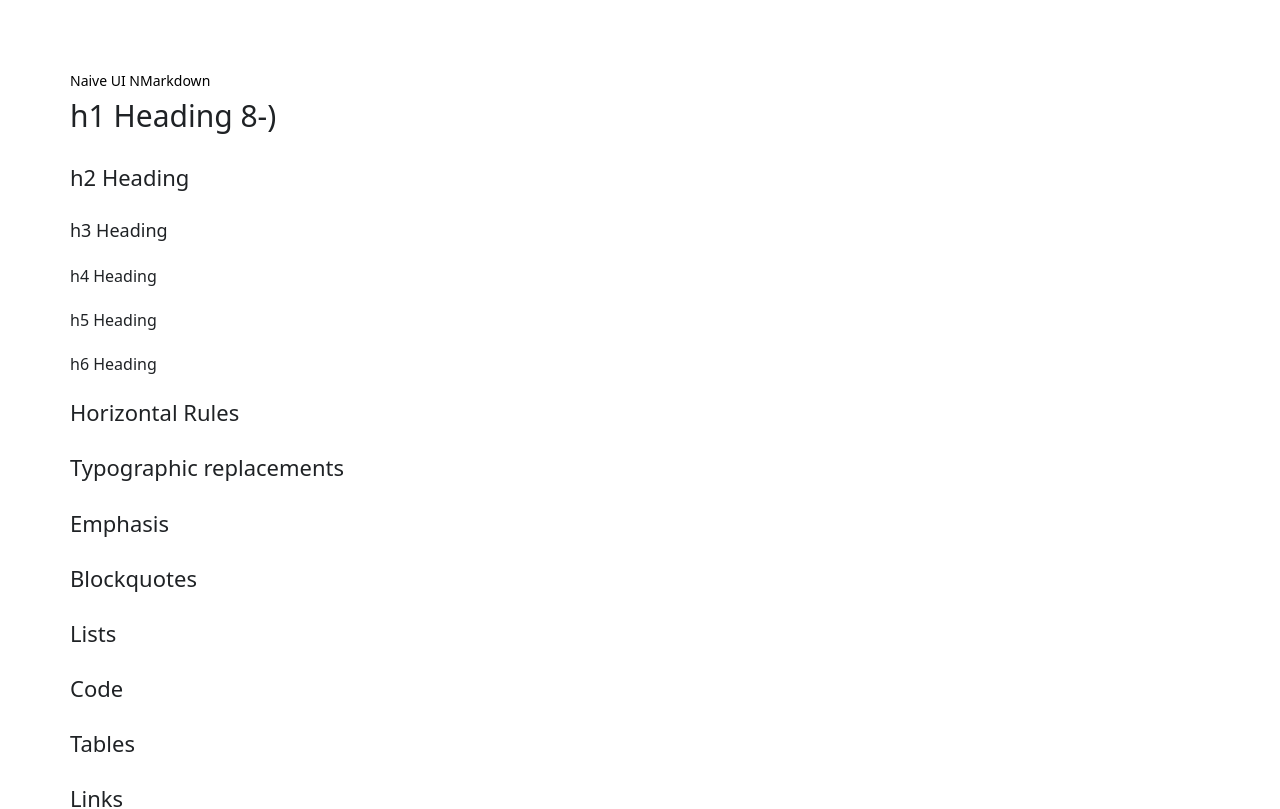
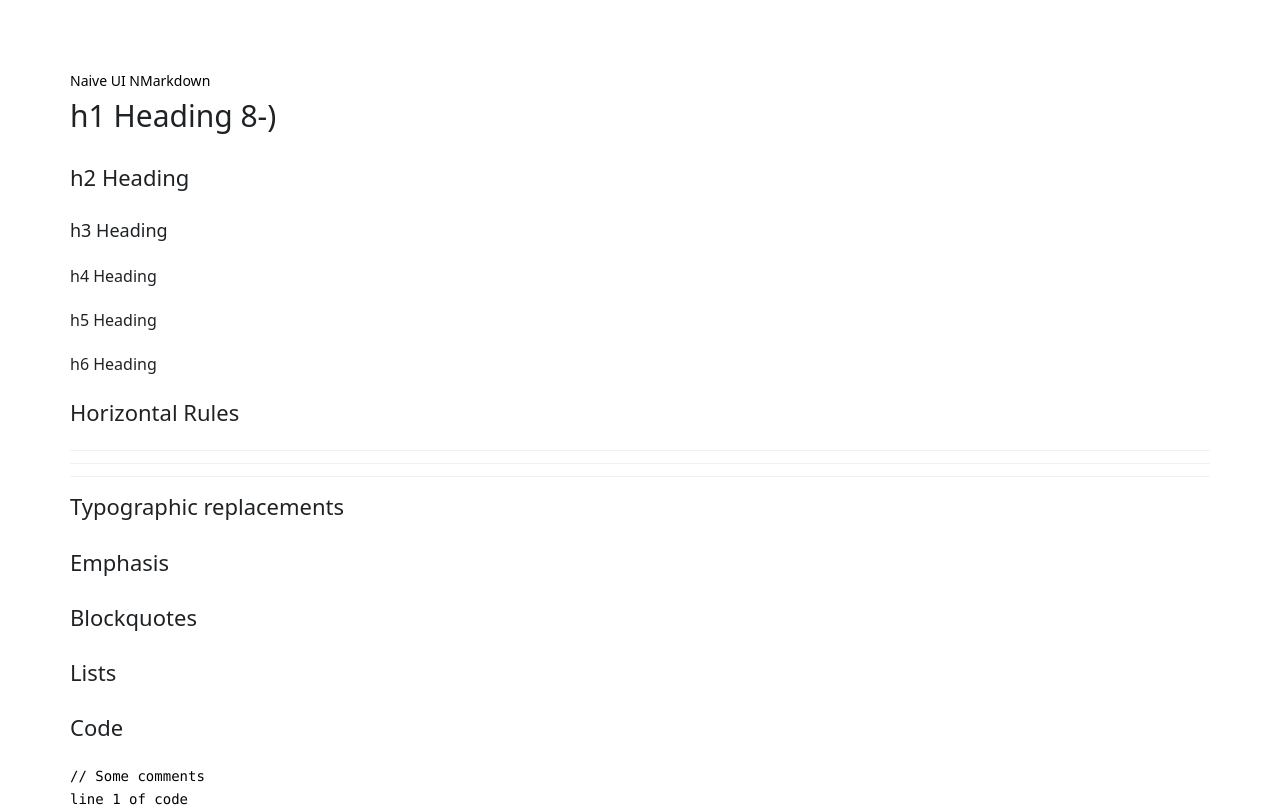
Before and after one commit to rwv/naive-ui-n-markdown, a Vue app: page / in a window 1280 px wide. Shown: the top 809 px of the page. Built offline with nearby package versions, Linux system fonts and the light colour scheme.

Commit message:
add text heading code and hr

```diff
--- a/src/components/NMarkdown.vue
+++ b/src/components/NMarkdown.vue
@@ -1,14 +1,13 @@
 <template>
   <div v-for="(item, index) in parsed" :key="index">
-    <component :is="renderFunction(item)">
-    </component>
+    <component :is="renderFunction(item)"> </component>
   </div>
 </template>
 
 <script setup lang="ts">
 import { marked, type Token } from "marked";
 import { computed, h, type Component } from "vue";
-import { NH1, NH2, NH3, NH4, NH5, NH6 } from "naive-ui";
+import { NH1, NH2, NH3, NH4, NH5, NH6, NCode, NHr } from "naive-ui";
 
 const props = defineProps<{
   md: string;
@@ -20,6 +19,10 @@ const parsed = computed(() => {
 });
 
 const renderFunction = (token: Token): Component | undefined => {
+  if (token.type === "text") {
+    return h("span", {}, token.text);
+  }
+
   if (token.type === "heading") {
     const depthMaps: Record<number, Component> = {
       1: NH1,
@@ -28,14 +31,23 @@ const renderFunction = (token: Token): Component | undefined => {
       4: NH4,
       5: NH5,
       6: NH6,
+    };
+    if (token.tokens && token.tokens.length > 0) {
+      return h(depthMaps[token.depth], token.tokens.map(renderFunction));
+    } else {
+      return h(depthMaps[token.depth], {}, token.text);
+    }
   }
 
-    return h(depthMaps[token.depth], {}, token.text);
+  if (token.type === "code") {
+    return h(NCode, { code: token.text, language: token.lang });
+  }
+
+  if (token.type === "hr" ) {
+    return h(NHr);
+  }
 
 
-
-  } else {
   return undefined;
-  }
 };
 </script>
```
Lines whose indentation alone changed are shown as unchanged.
